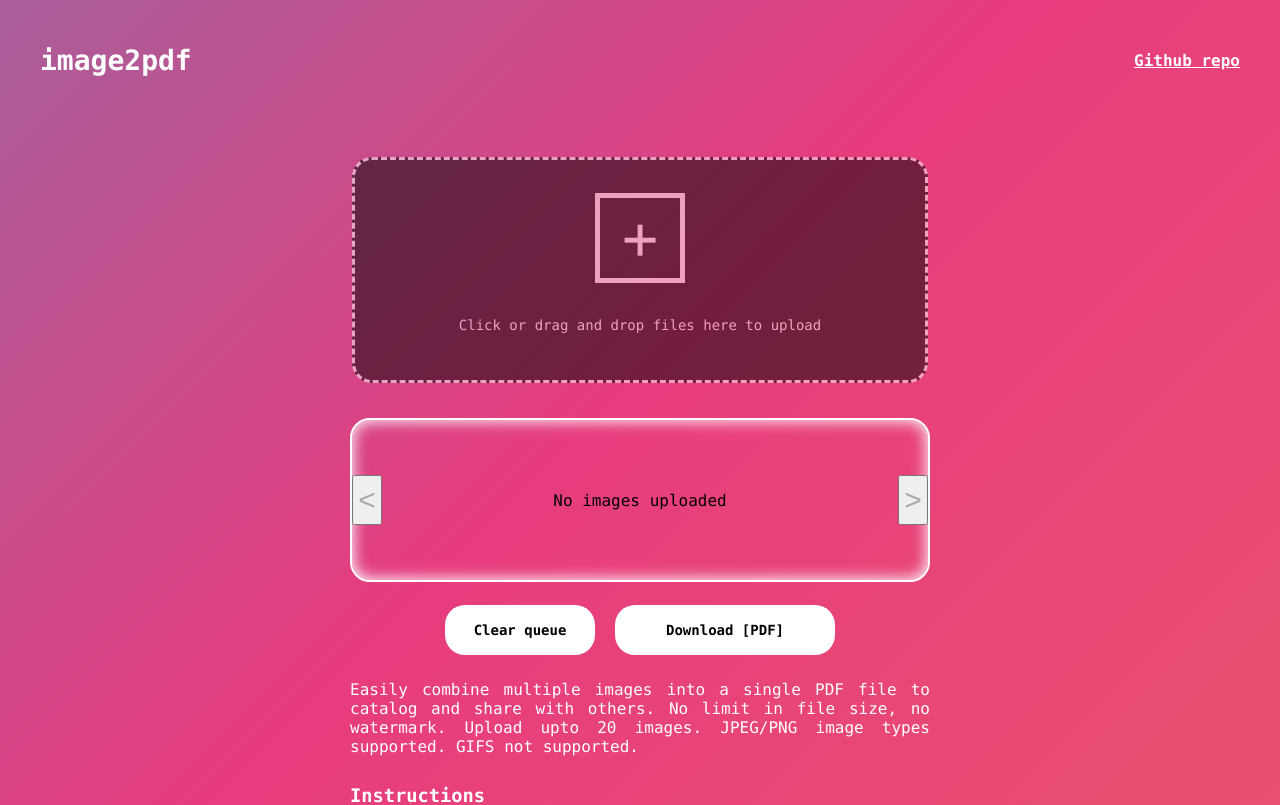
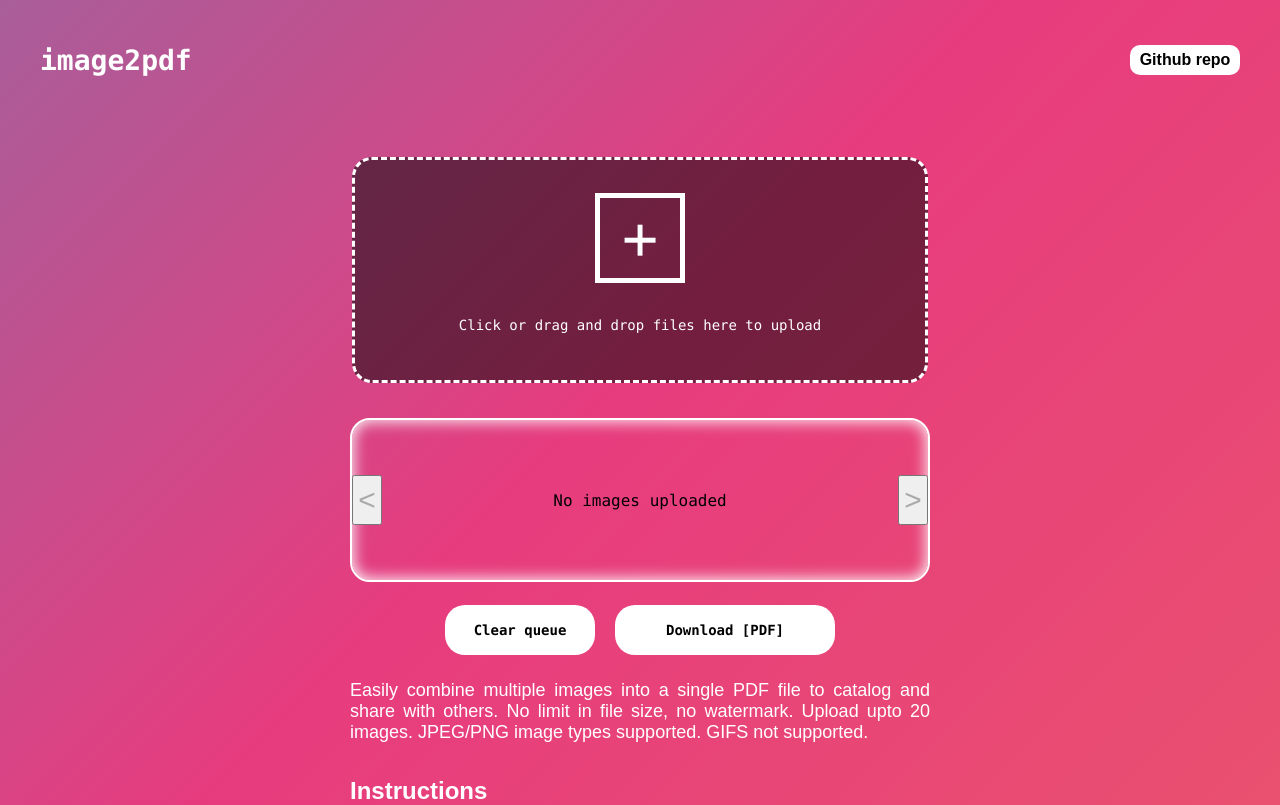
Before and after one commit to anshuthopsee/image2pdf, a React (Create React App) app: page / in a window 1280 px wide. Shown: the top 805 px of the page. Built offline with nearby package versions, Linux system fonts and the light colour scheme.

Commit message:
Update index.css

```diff
--- a/src/index.css
+++ b/src/index.css
@@ -37,14 +37,24 @@ code {
 }
 
 a {
+  position: relative;
   margin: 0 40px;
   padding: 0;
-  color: white;
+  height: 30px;
+  width: 110px;
+  font-family: Arial, Helvetica, sans-serif;
+  background-color: white;
+  display: flex;
+  justify-content: center;
+  align-items: center;
+  text-decoration: none;
+  border-radius: 10px;
+  color: black;
   font-weight: bold;
 }
 
 a:hover {
-  color: #ededed;
+  color: #0324fc;
 }
 
 .header {
@@ -68,6 +78,7 @@ a:hover {
   width: 100%;
   max-width: 600px;
   -webkit-overflow-scrolling: touch;
+  /* border: 1px solid white; */
 }
 
 .box {
@@ -103,9 +114,8 @@ a:hover {
   user-select: none;
   position: relative;
   gap: 20px;
-  background-color: black;
   border-radius: 20px;
-  opacity: 50%;
+  background-color: rgba(0, 0, 0, 0.5);
   height: 220px;
   width: 570px;
   margin: 10px;
@@ -374,8 +384,14 @@ a:hover {
   margin-left: 10px;
   margin-right: 10px;
   margin-bottom: 10px;
+  font-size: 24px;
+  font-family: Arial, Helvetica, sans-serif;
   color: white;
   text-align: justify;
+}
+
+.small{
+  font-size: 18px;
 }
 
 @keyframes gradient {
@@ -424,6 +440,7 @@ a:hover {
 
   .header {
     margin: 15px;
+    font-size: 24px;
   }
 
   a {
```
